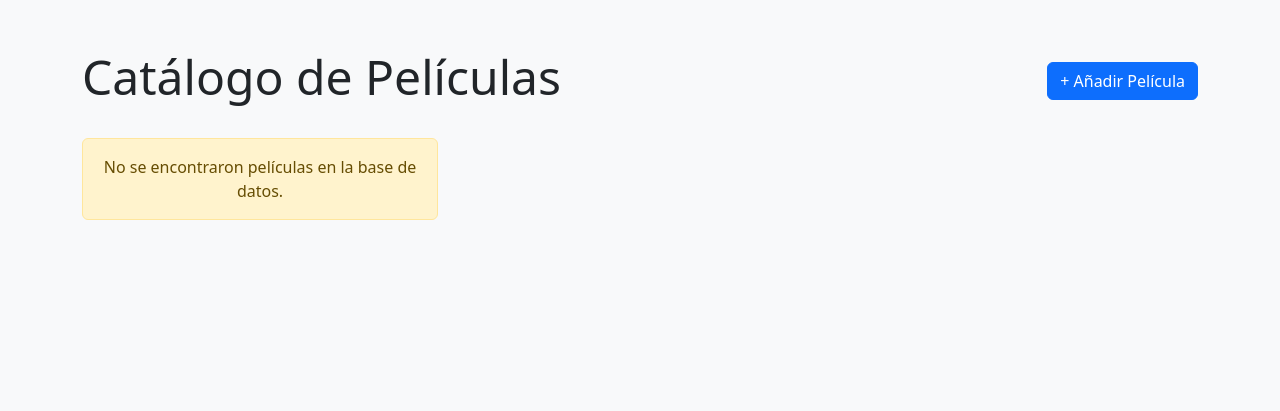
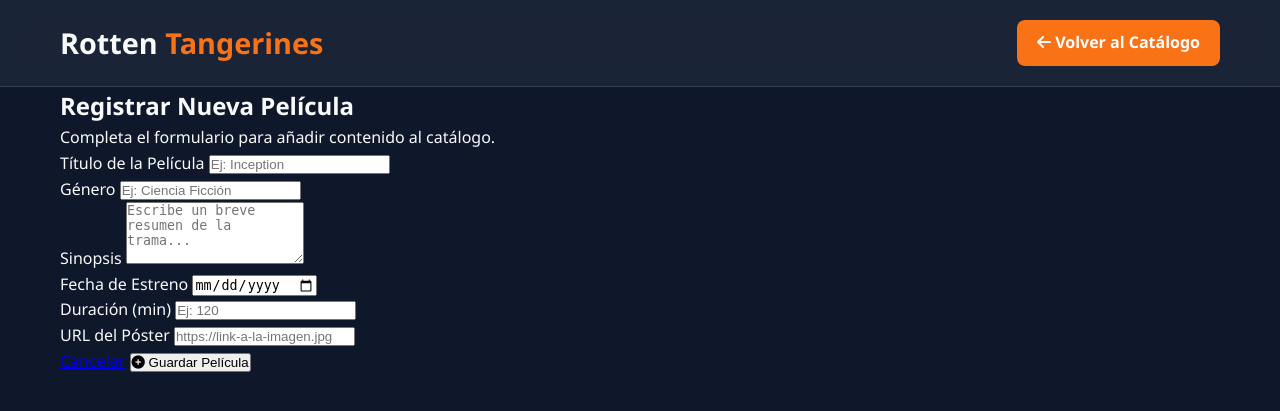
Before and after one commit to ruotga/Rotten_tangerines, a PHP site: page /index.php?action=createMovie in a window 1280 px wide. Shown: the top 411 px of the page. Run offline with PHP 8.4, Linux system fonts and the light colour scheme; data that the repository does not hold is empty.

Commit message:
termino el CRUD inicial de películas dentro del MVC

```diff
--- a/Controllers/ContentController.php
+++ b/Controllers/ContentController.php
@@ -8,7 +8,7 @@ class ContentController {
     }
 
     public function index() {
-        $movies = $this->gestor->listar();
+        $movies = $this->gestor->read();
         include "views/Catalog.php";
     }
 
@@ -16,11 +16,11 @@ class ContentController {
         include "views/MovieForm.php";
     }
 
-    public function SaveMovie() {
+    public function saveMovie() {
         if ($_SERVER['REQUEST_METHOD'] === 'POST') {
             $newMovie = new Movie($_POST);
 
-            $success = $this->gestor->crear($newMovie);
+            $success = $this->gestor->create($newMovie);
 
             if ($success) {
                 header("Location: index.php?action=listar");
@@ -30,6 +30,40 @@ class ContentController {
         }
     }
 
+    public function editMovie() {
+        $id = $_GET['id'] ?? null;
+
+        if ($id) {
+            $movie = $this->gestor->searchById($id);
+            if ($movie) {
+                include "Views/MovieForm.php";
+            } else {
+                header("Location: index.php?action=index");
+            }
+        } else {
+            header("Location: index.php?action=index");
+        }
+    }
+
+    public function updateMovie() {
+    if ($_SERVER['REQUEST_METHOD'] === 'POST') {
+        $movieUpdated = new Movie($_POST);
+
+        $success = $this->gestor->update($movieUpdated);
+
+        if ($success) {
+            header("Location: index.php?action=index");
+        } else {
+            echo "Error al intentar actualizar la película.";
+        }
+    }
+}
+
+    public function deleteMovie() {
+        $movieId = $_GET['id'] ?? null;
+        $this->gestor->delete($movieId);
+        header("Location: index.php");
+    }
 }
 
 
--- a/Models/ContentGestor.php
+++ b/Models/ContentGestor.php
@@ -7,20 +7,7 @@ class ContentGestor {
         $this->db = Connection::getInstance()->getConn();
     }
 
-    public function listar() {
-        $listado = [];
-
-        $query = 'SELECT * FROM movie';
-        $stmt = $this->db->query($query);
-
-        while ($value = $stmt->fetch(PDO::FETCH_ASSOC)) {
-            $listado[] = new Movie($value);
-        }
-
-        return $listado;
-    }
-
-    public function crear(Movie $movie) {
+    public function create(Movie $movie) {
     $sql = "INSERT INTO movie (title, genre, synopsis, release_date, poster_url, runtime_minutes)
             VALUES (:title, :genre, :synopsis, :release_date, :poster_url, :runtime_minutes)";
 
@@ -34,7 +21,65 @@ class ContentGestor {
     $stmt->bindValue(':runtime_minutes', $movie->getRuntime());
 
     return $stmt->execute();
-}
+    }
+
+    public function read() {
+        $listado = [];
+
+        $query = 'SELECT * FROM movie';
+        $stmt = $this->db->query($query);
+
+        while ($value = $stmt->fetch(PDO::FETCH_ASSOC)) {
+            $listado[] = new Movie($value);
+        }
+
+        return $listado;
+    }
+
+    public function update(Movie $movie) {
+        $sql = "UPDATE movie SET
+                    title = :title,
+                    genre = :genre,
+                    synopsis = :synopsis,
+                    release_date = :release_date,
+                    poster_url = :poster_url,
+                    runtime_minutes = :runtime_minutes
+                WHERE id = :id";
+
+        $stmt = $this->db->prepare($sql);
+
+        $stmt->bindValue(':title', $movie->getTitle());
+        $stmt->bindValue(':genre', $movie->getGenre());
+        $stmt->bindValue(':synopsis', $movie->getSynopsis());
+        $stmt->bindValue(':release_date', $movie->getReleaseDate());
+        $stmt->bindValue(':poster_url', $movie->getPosterUrl());
+        $stmt->bindValue(':runtime_minutes', $movie->getRuntime());
+        $stmt->bindValue(':id', $movie->getId());
+
+        return $stmt->execute();
+    }
+
+
+    public function delete($id){
+        $sql = "DELETE FROM movie WHERE id = :id";
+        $stmt = $this->db->prepare($sql);
+
+        $stmt->bindValue(':id', $id);
+
+        return $stmt->execute();
+    }
+
+    public function searchById($id) {
+        $sql = "SELECT * FROM movie WHERE id = :id";
+        $stmt = $this->db->prepare($sql);
+        $stmt->bindValue(':id', $id);
+        $stmt->execute();
+
+        $data = $stmt->fetch(PDO::FETCH_ASSOC);
+        return $data ? new Movie($data) : null;
+    }
+
+
 }
 
 ?>
--- /dev/null
+++ b/Views/CSS/Catalog.css
@@ -0,0 +1,191 @@
+:root {
+    --bg-color: #0f172a;
+    --card-bg: #1e293b;
+    --accent-color: #f97316; /* Naranja Tangerine */
+    --text-main: #f8fafc;
+    --text-muted: #94a3b8;
+    --danger: #ef4444;
+    --info: #3b82f6;
+}
+
+* {
+    margin: 0;
+    padding: 0;
+    box-sizing: border-box;
+}
+
+body {
+    font-family: 'Segoe UI', Roboto, Helvetica, Arial, sans-serif;
+    background-color: var(--bg-color);
+    color: var(--text-main);
+    line-height: 1.6;
+}
+
+.container {
+    max-width: 1200px;
+    margin: 0 auto;
+    padding: 0 20px;
+}
+
+/* Header & Logo */
+.main-header {
+    background: rgba(30, 41, 59, 0.8);
+    backdrop-filter: blur(10px);
+    padding: 20px 0;
+    position: sticky;
+    top: 0;
+    z-index: 100;
+    border-bottom: 1px solid rgba(255,255,255,0.1);
+}
+
+.header-content {
+    display: flex;
+    justify-content: space-between;
+    align-items: center;
+}
+
+.logo {
+    font-size: 1.8rem;
+    font-weight: 800;
+}
+
+.logo span {
+    color: var(--accent-color);
+}
+
+/* Botones */
+.btn-add {
+    background-color: var(--accent-color);
+    color: white;
+    text-decoration: none;
+    padding: 10px 20px;
+    border-radius: 8px;
+    font-weight: 600;
+    transition: transform 0.2s, background 0.2s;
+}
+
+.btn-add:hover {
+    background-color: #ea580c;
+    transform: translateY(-2px);
+}
+
+/* Grid de Películas */
+.movie-grid {
+    display: grid;
+    grid-template-columns: repeat(auto-fill, minmax(280px, 1fr));
+    gap: 30px;
+    padding: 40px 0;
+}
+
+/* Tarjeta de Película */
+.movie-card {
+    background: var(--card-bg);
+    border-radius: 16px;
+    overflow: hidden;
+    display: flex;
+    flex-direction: column;
+    transition: transform 0.3s ease, box-shadow 0.3s ease;
+    border: 1px solid rgba(255,255,255,0.05);
+}
+
+.movie-card:hover {
+    transform: translateY(-10px);
+    box-shadow: 0 20px 25px -5px rgba(0, 0, 0, 0.3);
+}
+
+/* Imagen y Overlay */
+.poster-container {
+    position: relative;
+    height: 400px;
+    overflow: hidden;
+}
+
+.poster-img {
+    width: 100%;
+    height: 100%;
+    object-fit: cover;
+}
+
+.movie-overlay {
+    position: absolute;
+    inset: 0;
+    background: rgba(15, 23, 42, 0.7);
+    display: flex;
+    align-items: center;
+    justify-content: center;
+    opacity: 0;
+    transition: opacity 0.3s;
+}
+
+.movie-card:hover .movie-overlay {
+    opacity: 1;
+}
+
+.btn-view {
+    border: 2px solid white;
+    color: white;
+    padding: 8px 16px;
+    text-decoration: none;
+    border-radius: 20px;
+    font-weight: bold;
+}
+
+/* Información */
+.movie-info {
+    padding: 20px;
+    flex-grow: 1;
+}
+
+.movie-title {
+    font-size: 1.25rem;
+    margin-bottom: 8px;
+    white-space: nowrap;
+    overflow: hidden;
+    text-overflow: ellipsis;
+}
+
+.movie-meta {
+    font-size: 0.85rem;
+    color: var(--text-muted);
+    margin-bottom: 12px;
+}
+
+.movie-synopsis {
+    font-size: 0.9rem;
+    color: var(--text-muted);
+    display: -webkit-box;
+    -webkit-line-clamp: 3;
+    -webkit-box-orient: vertical;
+    overflow: hidden;
+}
+
+/* Acciones (Editar/Borrar) */
+.movie-actions {
+    padding: 15px 20px;
+    display: flex;
+    justify-content: flex-end;
+    gap: 15px;
+    background: rgba(0,0,0,0.1);
+}
+
+.action-btn {
+    text-decoration: none;
+    font-size: 1.1rem;
+    transition: color 0.2s;
+}
+
+.action-btn.edit { color: var(--text-muted); }
+.action-btn.edit:hover { color: #fbbf24; }
+
+.action-btn.delete { color: var(--text-muted); }
+.action-btn.delete:hover { color: var(--danger); }
+
+/* Estado vacío */
+.empty-state {
+    grid-column: 1 / -1;
+    text-align: center;
+    padding: 60px;
+    background: var(--card-bg);
+    border-radius: 16px;
+    color: var(--text-muted);
+}
--- a/Views/Catalog.php
+++ b/Views/Catalog.php
@@ -3,64 +3,68 @@
 <head>
     <meta charset="UTF-8">
     <meta name="viewport" content="width=device-width, initial-scale=1.0">
-    <title>Rotten Tangerines - Lista de Películas</title>
-    <!-- Bootstrap 5 para un diseño rápido y limpio -->
-    <link href="https://cdn.jsdelivr.net/npm/bootstrap@5.3.0/dist/css/bootstrap.min.css" rel="stylesheet">
-    <style>
-        .movie-card { transition: transform 0.2s; }
-        .movie-card:hover { transform: scale(1.02); }
-        .poster-img { height: 400px; object-fit: cover; }
-    </style>
+    <title>Rotten Tangerines - Catálogo</title>
+    <!-- Enlace al CSS personalizado -->
+    <link rel="stylesheet" href="Views/CSS/Catalog.css">
+    <!-- Iconos opcionales (FontAwesome) -->
+    <link rel="stylesheet" href="https://cdnjs.cloudflare.com/ajax/libs/font-awesome/6.0.0/css/all.min.css">
 </head>
-<body class="bg-light">
+<body>
 
-<div class="container py-5">
-    <div class="d-flex justify-content-between align-items-center mb-4">
-        <h1 class="display-5">Catálogo de Películas</h1>
-        <a href="index.php?action=crear" class="btn btn-primary">+ Añadir Película</a>
+<header class="main-header">
+    <div class="container header-content">
+        <h1 class="logo">Rotten <span>Tangerines</span></h1>
+        <a href="index.php?action=createMovie" class="btn-add">
+            <i class="fas fa-plus"></i> Añadir Película
+        </a>
     </div>
+</header>
 
-    <div class="row row-cols-1 row-cols-md-2 row-cols-lg-3 g-4">
+<main class="container">
+    <section class="movie-grid">
         <?php if (!empty($movies)): ?>
             <?php foreach ($movies as $movie): ?>
-                <div class="col">
-                    <div class="card h-100 shadow-sm movie-card">
-                        <!-- Poster -->
+                <article class="movie-card">
+                    <div class="poster-container">
                         <img src="<?= $movie->getPosterUrl() ?? 'https://via.placeholder.com/300x450?text=No+Poster' ?>"
-                             class="card-img-top poster-img"
-                             alt="<?= htmlspecialchars($movie->getTitle()) ?>">
-
-                        <div class="card-body">
-                            <h5 class="card-title"><?= htmlspecialchars($movie->getTitle()) ?></h5>
-                            <h6 class="card-subtitle mb-2 text-muted small">
-                                <?= htmlspecialchars($movie->getGenre()) ?> |
-                                <?= $movie->getFormattedRuntime() ?>
-                            </h6>
-                            <p class="card-text text-truncate" style="max-height: 60px;">
-                                <?= htmlspecialchars($movie->getSynopsis()) ?>
-                            </p>
-                        </div>
-
-                        <div class="card-footer bg-transparent border-top-0 d-flex justify-content-between">
-                            <a href="index.php?action=ver&id=<?= $movie->getId() ?>" class="btn btn-outline-info btn-sm">Ver detalles</a>
-                            <div>
-                                <a href="index.php?action=editar&id=<?= $movie->getId() ?>" class="btn btn-light btn-sm text-warning">✏️</a>
-                                <a href="index.php?action=borrar&id=<?= $movie->getId() ?>" class="btn btn-light btn-sm text-danger" onclick="return confirm('¿Seguro?')">🗑️</a>
-                            </div>
+                             alt="<?= htmlspecialchars($movie->getTitle()) ?>"
+                             class="poster-img">
+                        <div class="movie-overlay">
+                            <a href="index.php?action=ver&id=<?= $movie->getId() ?>" class="btn-view">Ver Detalles</a>
                         </div>
                     </div>
-                </div>
+
+                    <div class="movie-info">
+                        <h2 class="movie-title"><?= htmlspecialchars($movie->getTitle()) ?></h2>
+                        <div class="movie-meta">
+                            <span><?= htmlspecialchars($movie->getGenre()) ?></span>
+                            <span class="separator">•</span>
+                            <span><?= $movie->getFormattedRuntime() ?></span>
+                        </div>
+                        <p class="movie-synopsis">
+                            <?= htmlspecialchars($movie->getSynopsis()) ?>
+                        </p>
+                    </div>
+
+                    <div class="movie-actions">
+                        <a href="index.php?action=editMovie&id=<?= $movie->getId() ?>" class="action-btn edit" title="Editar">
+                            <i class="fas fa-edit"></i>
+                        </a>
+                        <a href="index.php?action=deleteMovie&id=<?= $movie->getId() ?>"
+                           class="action-btn delete"
+                           onclick="return confirm('¿Seguro?')" title="Borrar">
+                            <i class="fas fa-trash"></i>
+                        </a>
+                    </div>
+                </article>
             <?php endforeach; ?>
         <?php else: ?>
-            <div class="col-12">
-                <div class="alert alert-warning text-center">
-                    No se encontraron películas en la base de datos.
-                </div>
+            <div class="empty-state">
+                <p>No se encontraron películas en la base de datos.</p>
             </div>
         <?php endif; ?>
-    </div>
-</div>
+    </section>
+</main>
 
-<script src="https://cdn.jsdelivr.net/npm/bootstrap@5.3.0/dist/js/bootstrap.bundle.min.js"></script>
 </body>
 </html>
--- a/Views/MovieForm.php
+++ b/Views/MovieForm.php
@@ -1,33 +1,94 @@
-<div class="container mt-5">
-    <h2>Añadir Nueva Película</h2>
-    <form action="index.php?action=guardar" method="POST" class="row g-3">
-        <div class="col-md-6">
-            <label class="form-label">Título</label>
-            <input type="text" name="title" class="form-control" required>
+<?php
+$movie = $movie ?? null;
+?>
+
+<!DOCTYPE html>
+<html lang="es">
+<head>
+    <meta charset="UTF-8">
+    <meta name="viewport" content="width=device-width, initial-scale=1.0">
+    <title><?= $movie ? 'Editar' : 'Añadir' ?> Película - Rotten Tangerines</title>
+    <link rel="stylesheet" href="Views/CSS/Catalog.css">
+    <link rel="stylesheet" href="https://cdnjs.cloudflare.com/ajax/libs/font-awesome/6.0.0/css/all.min.css">
+</head>
+<body class="form-page">
+
+<header class="main-header">
+    <div class="container header-content">
+        <h1 class="logo">Rotten <span>Tangerines</span></h1>
+        <a href="index.php" class="btn-add">
+            <i class="fas fa-arrow-left"></i> Volver al Catálogo
+        </a>
     </div>
-        <div class="col-md-6">
-            <label class="form-label">Género</label>
-            <input type="text" name="genre" class="form-control">
+</header>
+
+<main class="container">
+    <section class="form-card">
+        <div class="form-header">
+            <h2><?= $movie ? 'Editar Detalles de la Película' : 'Registrar Nueva Película' ?></h2>
+            <p><?= $movie ? 'Modifica los campos necesarios para actualizar la información.' : 'Completa el formulario para añadir contenido al catálogo.' ?></p>
         </div>
-        <div class="col-12">
-            <label class="form-label">Sinopsis</label>
-            <textarea name="synopsis" class="form-control" rows="3"></textarea>
+
+        <form action="index.php?action=<?= $movie ? 'updateMovie' : 'saveMovie' ?>" method="POST" class="custom-form">
+
+            <?php if ($movie): ?>
+                <input type="hidden" name="id" value="<?= $movie->getId() ?>">
+            <?php endif; ?>
+
+            <div class="form-group-row">
+                <div class="form-group">
+                    <label for="title">Título de la Película</label>
+                    <input type="text" id="title" name="title"
+                           value="<?= $movie ? htmlspecialchars($movie->getTitle()) : '' ?>"
+                           placeholder="Ej: Inception" required>
                 </div>
-        <div class="col-md-4">
-            <label class="form-label">Fecha de Estreno</label>
-            <input type="date" name="release_date" class="form-control">
+
+                <div class="form-group">
+                    <label for="genre">Género</label>
+                    <input type="text" id="genre" name="genre"
+                           value="<?= $movie ? htmlspecialchars($movie->getGenre()) : '' ?>"
+                           placeholder="Ej: Ciencia Ficción">
                 </div>
-        <div class="col-md-4">
-            <label class="form-label">URL del Poster</label>
-            <input type="url" name="poster_url" class="form-control">
             </div>
-        <div class="col-md-4">
-            <label class="form-label">Duración (minutos)</label>
-            <input type="number" name="runtime_minutes" class="form-control">
+
+            <div class="form-group">
+                <label for="synopsis">Sinopsis</label>
+                <textarea id="synopsis" name="synopsis" rows="4"
+                          placeholder="Escribe un breve resumen de la trama..."><?= $movie ? htmlspecialchars($movie->getSynopsis()) : '' ?></textarea>
             </div>
-        <div class="col-12">
-            <button type="submit" class="btn btn-primary">Guardar Película</button>
-            <a href="index.php" class="btn btn-secondary">Cancelar</a>
+
+            <div class="form-group-row three-cols">
+                <div class="form-group">
+                    <label for="release_date">Fecha de Estreno</label>
+                    <input type="date" id="release_date" name="release_date"
+                           value="<?= $movie ? $movie->getReleaseDate() : '' ?>">
+                </div>
+
+                <div class="form-group">
+                    <label for="runtime_minutes">Duración (min)</label>
+                    <input type="number" id="runtime_minutes" name="runtime_minutes"
+                           value="<?= $movie ? $movie->getRuntime() : '' ?>"
+                           placeholder="Ej: 120">
+                </div>
+
+                <div class="form-group">
+                    <label for="poster_url">URL del Póster</label>
+                    <input type="url" id="poster_url" name="poster_url"
+                           value="<?= $movie ? htmlspecialchars($movie->getPosterUrl()) : '' ?>"
+                           placeholder="https://link-a-la-imagen.jpg">
+                </div>
+            </div>
+
+            <div class="form-footer">
+                <a href="index.php" class="btn-cancel">Cancelar</a>
+                <button type="submit" class="btn-submit <?= $movie ? 'btn-update' : 'btn-save' ?>">
+                    <i class="fas <?= $movie ? 'fa-save' : 'fa-plus-circle' ?>"></i>
+                    <?= $movie ? 'Actualizar Película' : 'Guardar Película' ?>
+                </button>
             </div>
         </form>
-</div>
+    </section>
+</main>
+
+</body>
+</html>
--- a/index.php
+++ b/index.php
@@ -9,13 +9,20 @@ $ContentController = new ContentController($ContentGestor);
 $action = $_GET['action'] ?? 'index';
 
 switch ($action) {
-    case 'crear':
+    case 'createMovie':
         $ContentController->newMovie();
         break;
-    case 'guardar':
-        $ContentController->SaveMovie();
+    case 'saveMovie':
+        $ContentController->saveMovie();
         break;
+    case 'editMovie':
+        $ContentController->editMovie();
+        break;
+    case 'updateMovie':
+        $ContentController->updateMovie();
+        break;
+    case 'deleteMovie':
+        $ContentController->deleteMovie();
     default:
         $ContentController->index();
-
 }
```
Lines whose indentation alone changed are shown as unchanged.
